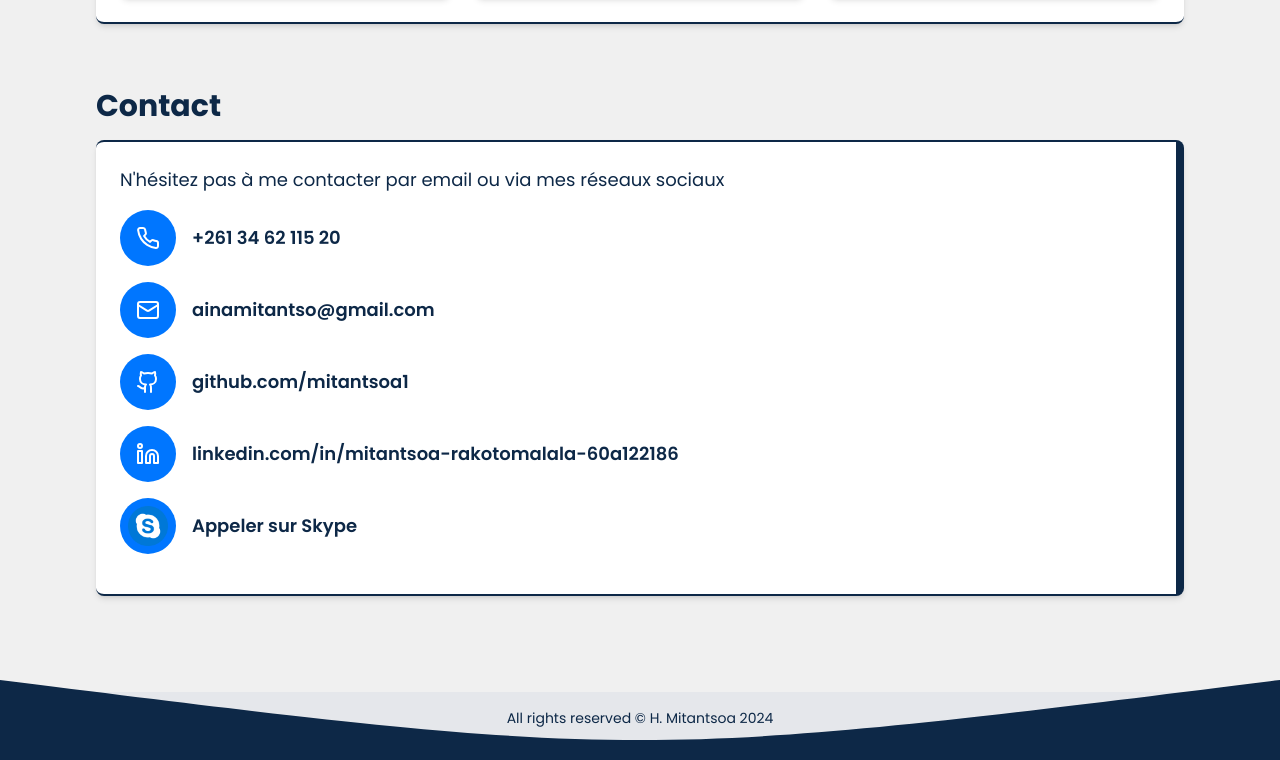
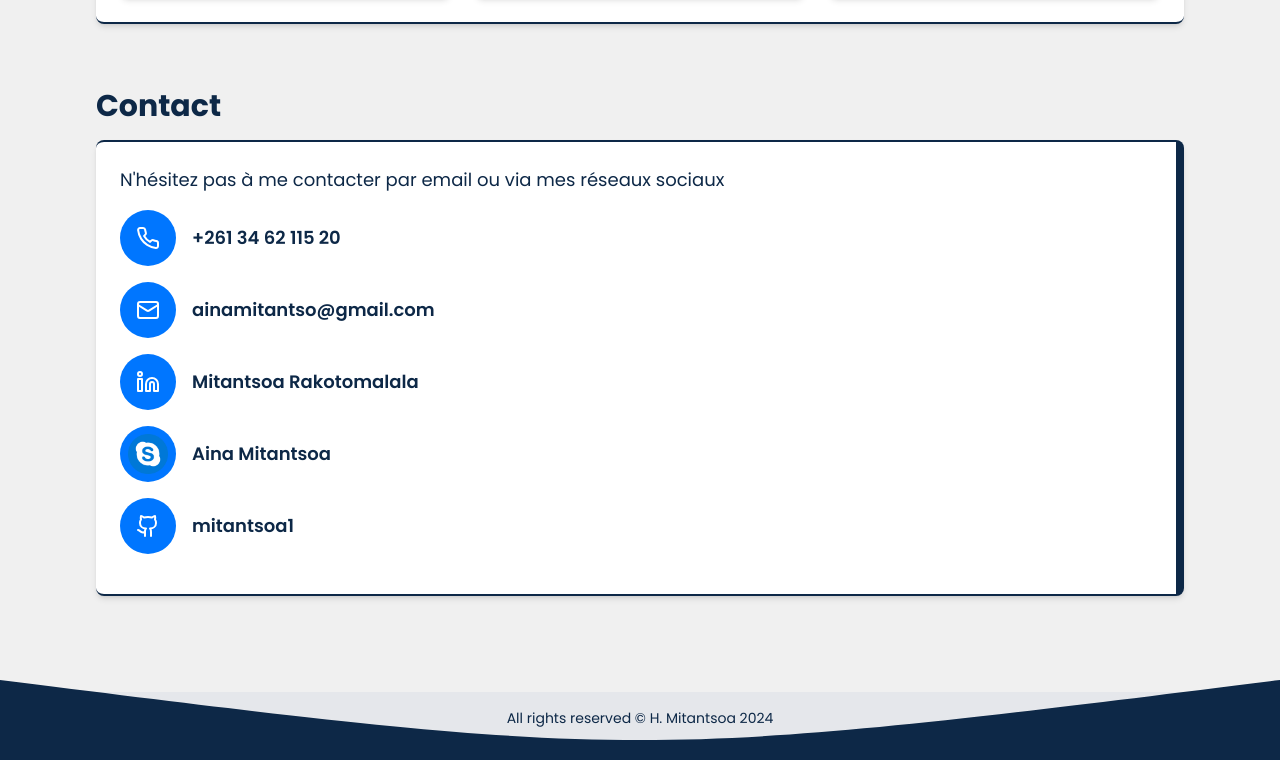
Before and after one commit to mitantsoa1/portfolio, a React (Vite) app: page / in a window 1280 px wide. Shown: the part 1484-2244 px from the top of the page. Built offline with nearby package versions, Linux system fonts and the light colour scheme.

Commit message:
Ajust Header & Contact

```diff
--- a/src/components/Contact.jsx
+++ b/src/components/Contact.jsx
@@ -50,30 +50,6 @@ const Contact = () => {
           </a>
         </p>
 
-        {/* GitHub Hanja */}
-        <p className="flex items-center mb-4">
-          <a
-            aria-label="Regarder Hanja sur GitHub"
-            href="https://github.com/mitantsoa1"
-            target="_blank"
-            rel="noopener noreferrer"
-            data-position="top"
-            data-tooltip="Regarder Hanja sur GitHub"
-            className="inline-block p-4 mr-4 text-white rounded-full bg-contact btn-floating btn-large waves-effect waves-social hover:bg-social"
-          >
-            <Github className="w-6 h-6" />
-          </a>
-          <a
-            aria-label="Regarder Hanja sur GitHub"
-            href="https://github.com/mitantsoa1"
-            className="text-lg font-semibold hover:underline"
-            target="_blank"
-            rel="noopener noreferrer"
-          >
-            github.com/mitantsoa1
-          </a>
-        </p>
-
         {/* LinkedIn Hanja */}
         <p className="flex items-center mb-4">
           <a
@@ -94,9 +70,10 @@ const Contact = () => {
             target="_blank"
             rel="noopener noreferrer"
           >
-            linkedin.com/in/mitantsoa-rakotomalala-60a122186
+            Mitantsoa Rakotomalala
           </a>
         </p>
+
         {/* skype Hanja */}
         <p className="flex items-center mb-4">
           <a
@@ -121,7 +98,31 @@ const Contact = () => {
             target="_blank"
             rel="noopener noreferrer"
           >
-            Appeler sur Skype
+            Aina Mitantsoa
+          </a>
+        </p>
+
+        {/* GitHub Hanja */}
+        <p className="flex items-center mb-4">
+          <a
+            aria-label="Regarder Hanja sur GitHub"
+            href="https://github.com/mitantsoa1"
+            target="_blank"
+            rel="noopener noreferrer"
+            data-position="top"
+            data-tooltip="Regarder Hanja sur GitHub"
+            className="inline-block p-4 mr-4 text-white rounded-full bg-contact btn-floating btn-large waves-effect waves-social hover:bg-social"
+          >
+            <Github className="w-6 h-6" />
+          </a>
+          <a
+            aria-label="Regarder Hanja sur GitHub"
+            href="https://github.com/mitantsoa1"
+            className="text-lg font-semibold hover:underline"
+            target="_blank"
+            rel="noopener noreferrer"
+          >
+            mitantsoa1
           </a>
         </p>
       </div>
--- a/src/components/Headers.jsx
+++ b/src/components/Headers.jsx
@@ -65,11 +65,11 @@ const Headers = ({ darkMode, toggleDarkMode }) => {
       }`}
     >
       <div className="container flex items-center justify-between px-4 mx-auto">
-        <h1 className="font-bold lg:text-2xl md:text-2xl sm:text-xl text-text">
-          Mitantsoa Hanja
+        <h1 className="font-bold lg:text-2xl md:text-2xl sm:text-xl text-text w-1/3">
+          {isScrolled ? "Hanja" : "Mitantsoa Hanja"}
         </h1>
         <nav>
-          <ul className="flex space-x-10">
+          <ul className={`flex space-x-10 ${isScrolled ? " " : " "}`}>
             {["profil", "compétences", "projets", "contact"].map((section) => (
               <li key={section}>
                 <a
```
